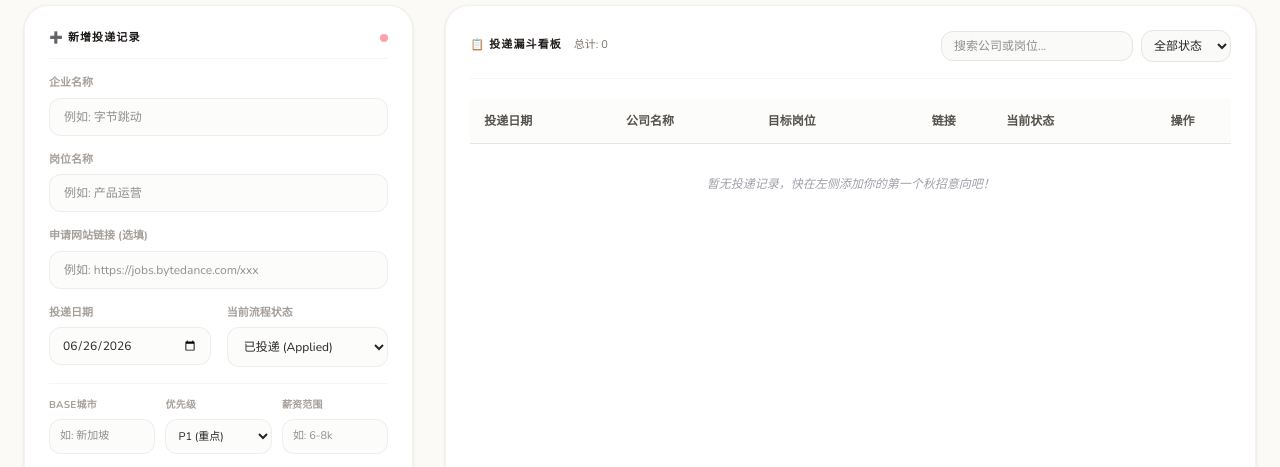
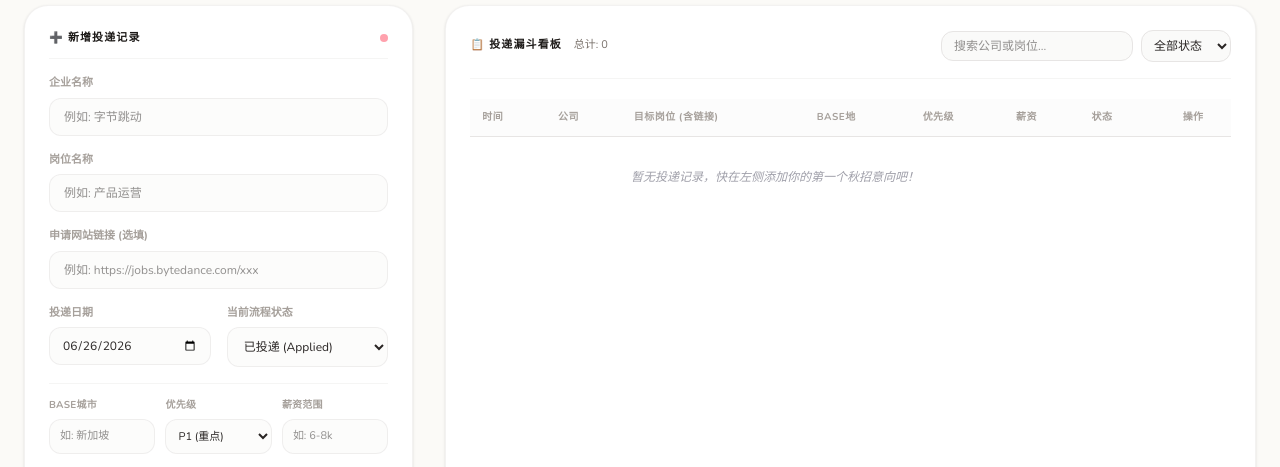
Before and after one commit to jia7xia-ux/Interview-assist, a plain HTML site: page index.html in a window 1280 px wide. Both pictures are taken after a click on the button "📋 看板". Shown: the part 279-746 px from the top of the page. Drawn offline with nearby package versions, Linux system fonts and the light colour scheme.

Commit message:
Update index.html

```diff
--- a/index.html
+++ b/index.html
@@ -487,11 +487,18 @@
                     <div class="overflow-x-auto">
                         <table class="w-full text-xs text-left text-stone-600 border-collapse">
                             <thead>
-                                <tr class="border-b border-stone-200 bg-stone-50/60 text-stone-600 font-bold">
-                                    <th class="p-3.5">投递日期</th><th class="p-3.5">公司名称</th><th class="p-3.5">目标岗位</th><th class="p-3.5 text-center">链接</th><th class="p-3.5">当前状态</th><th class="p-3.5 text-center">操作</th>
+                                <tr class="border-b border-stone-200 text-left text-[10px] font-bold text-stone-400 uppercase tracking-wider bg-stone-50/50">
+                                    <th class="p-3">时间</th>
+                                    <th class="p-3">公司</th>
+                                    <th class="p-3">目标岗位 (含链接)</th>
+                                    <th class="p-3">Base地</th>
+                                    <th class="p-3">优先级</th>
+                                    <th class="p-3">薪资</th>
+                                    <th class="p-3">状态</th>
+                                    <th class="p-3 text-center">操作</th>
                                 </tr>
                             </thead>
-                            <tbody id="tracker-table-body" class="divide-y divide-stone-100"></tbody>
+                            <tbody id="tracker-table-body" class="text-xs divide-y divide-stone-100"></tbody>
                         </table>
                     </div>
                 </section>
```
